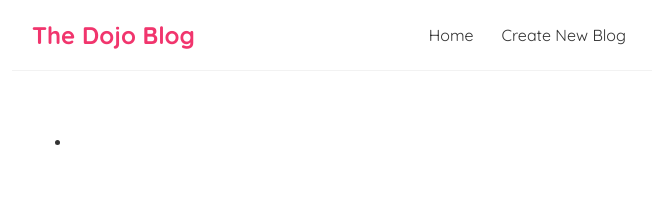
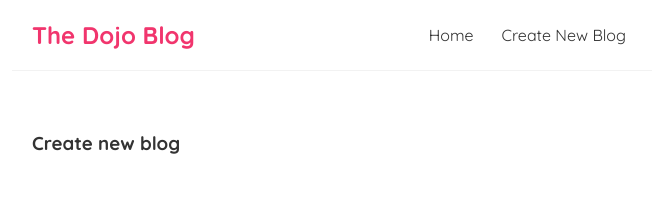
Before and after one commit to kariukijoni/dojo-blog, a React (Create React App) app: page /create in a window 1280 px wide. Shown: the top 221 px of the page, without its empty margins (308-964 px from the left). Built offline with nearby package versions, Linux system fonts and the light colour scheme.

Commit message:
exact route match

```diff
--- a/src/App.js
+++ b/src/App.js
@@ -2,6 +2,7 @@ import React from 'react';
 import Navbar from './Navbar';
 import Home from './Home';
 import {BrowserRouter as Router,Route,Routes,Link} from 'react-router-dom';
+import Create from './Create';
 
 function App() {
   return (
@@ -9,13 +10,11 @@ function App() {
         <div className="App">
           <Navbar />
           <div className="content">
-          <ul>
-          <li>
-              {/* <Link to='/'>Home</Link> */}
-          </li>
-          </ul>
           <Routes>
               <Route exact path='/' element={<Home/>}></Route>
+          </Routes>
+          <Routes>
+              <Route exact path='/create' element={<Create/>}></Route>
           </Routes>
 
           </div>
--- /dev/null
+++ b/src/Create.js
@@ -0,0 +1,11 @@
+import React from 'react'
+
+export default function Create() {
+  return (
+    <div className='create'>
+        <h3>
+            Create new blog
+        </h3>
+    </div>
+  )
+}
--- a/src/Navbar.js
+++ b/src/Navbar.js
@@ -1,12 +1,13 @@
 import React from 'react'
+import {BrowserRouter as Router,Route,Routes,Link} from 'react-router-dom';
 
 export default function Navbar() {
   return (
     <nav className='navbar'>
         <h1>The Dojo Blog</h1>
         <div className='links'>
-            <a href="/">Home</a>
-            <a href="/create">Create New Blog</a>
+            <Link to="/">Home</Link>
+            <Link to="/create">Create New Blog</Link>
         </div>
     </nav>
   )
```
